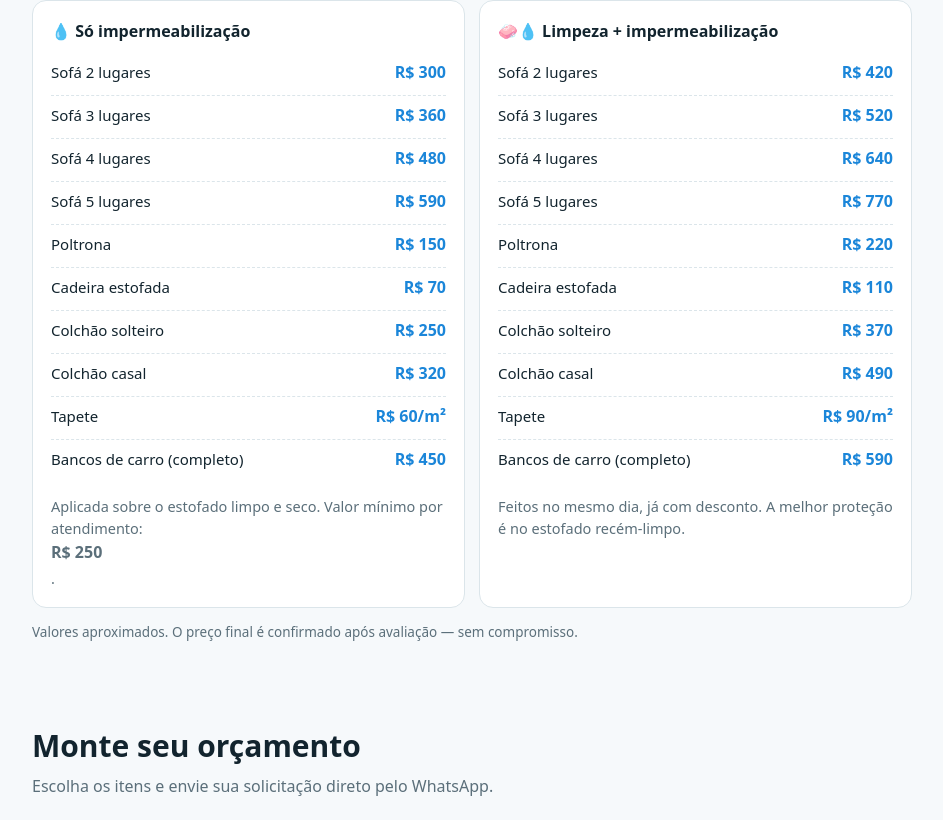
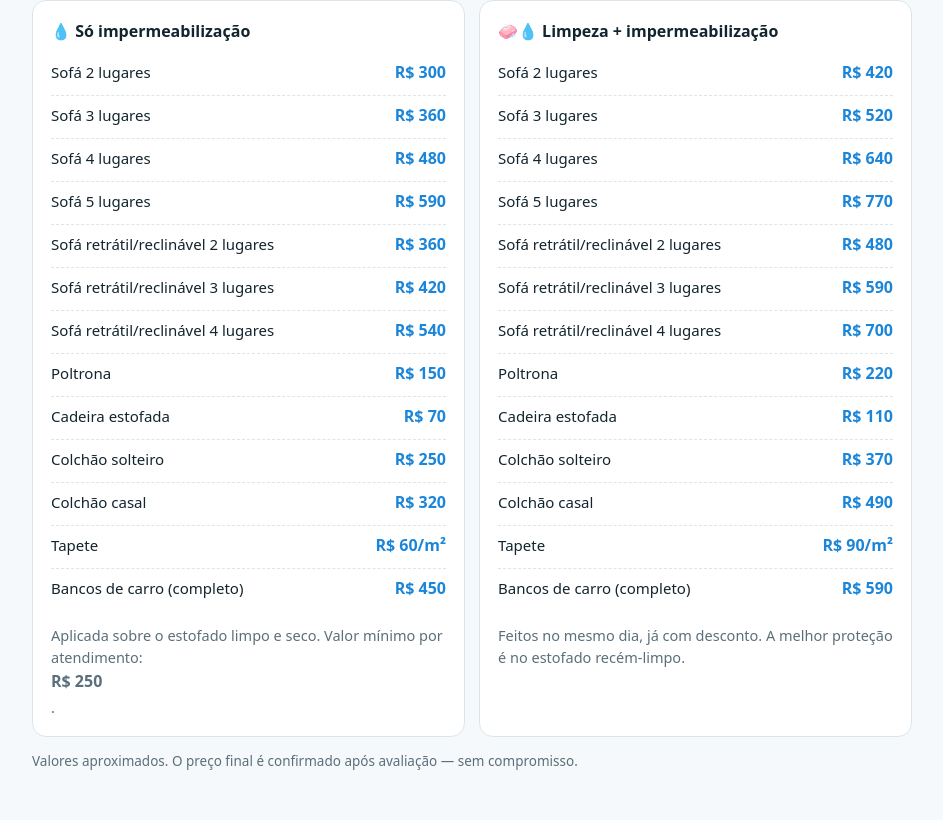
Before and after one commit to tavaresalimpm/salimestofados, a plain HTML site: page index.html in a window 1280 px wide. Shown: the part 2284-3104 px from the top of the page, without its empty margins (168-1111 px from the left). Drawn offline with Linux system fonts and the light colour scheme.

Commit message:
Adiciona sofá retrátil/reclinável à impermeabilização e ao combo

```diff
--- a/index.html
+++ b/index.html
@@ -201,6 +201,9 @@ footer b{color:#cfe3f5}
         <li><span>Sofá 3 lugares</span><b>R$ 360</b></li>
         <li><span>Sofá 4 lugares</span><b>R$ 480</b></li>
         <li><span>Sofá 5 lugares</span><b>R$ 590</b></li>
+        <li><span>Sofá retrátil/reclinável 2 lugares</span><b>R$ 360</b></li>
+        <li><span>Sofá retrátil/reclinável 3 lugares</span><b>R$ 420</b></li>
+        <li><span>Sofá retrátil/reclinável 4 lugares</span><b>R$ 540</b></li>
         <li><span>Poltrona</span><b>R$ 150</b></li>
         <li><span>Cadeira estofada</span><b>R$ 70</b></li>
         <li><span>Colchão solteiro</span><b>R$ 250</b></li>
@@ -217,6 +220,9 @@ footer b{color:#cfe3f5}
         <li><span>Sofá 3 lugares</span><b>R$ 520</b></li>
         <li><span>Sofá 4 lugares</span><b>R$ 640</b></li>
         <li><span>Sofá 5 lugares</span><b>R$ 770</b></li>
+        <li><span>Sofá retrátil/reclinável 2 lugares</span><b>R$ 480</b></li>
+        <li><span>Sofá retrátil/reclinável 3 lugares</span><b>R$ 590</b></li>
+        <li><span>Sofá retrátil/reclinável 4 lugares</span><b>R$ 700</b></li>
         <li><span>Poltrona</span><b>R$ 220</b></li>
         <li><span>Cadeira estofada</span><b>R$ 110</b></li>
         <li><span>Colchão solteiro</span><b>R$ 370</b></li>
@@ -308,11 +314,11 @@ const grupos = [
     {n:"Cadeira estofada",p:50},{n:"Colchão solteiro",p:170},{n:"Colchão casal",p:240},
     {n:"Tapete (por m²)",p:45},{n:"Bancos de carro (completo)",p:220}]},
   {t:"Impermeabilização", note:"Aplicada sobre o estofado limpo e seco. Valor mínimo de R$ 250 por atendimento.", items:[
-    {n:"Sofá 2 lugares",p:300},{n:"Sofá 3 lugares",p:360},{n:"Sofá 4 lugares",p:480},{n:"Sofá 5 lugares",p:590},{n:"Poltrona",p:150},
+    {n:"Sofá 2 lugares",p:300},{n:"Sofá 3 lugares",p:360},{n:"Sofá 4 lugares",p:480},{n:"Sofá 5 lugares",p:590},{n:"Sofá retrátil/reclinável 2 lugares",p:360},{n:"Sofá retrátil/reclinável 3 lugares",p:420},{n:"Sofá retrátil/reclinável 4 lugares",p:540},{n:"Poltrona",p:150},
     {n:"Cadeira estofada",p:70},{n:"Colchão solteiro",p:250},{n:"Colchão casal",p:320},
     {n:"Tapete (por m²)",p:60},{n:"Bancos de carro (completo)",p:450}]},
   {t:"Limpeza + impermeabilização", note:"Combo feito no mesmo dia, já com desconto.", items:[
-    {n:"Sofá 2 lugares",p:420},{n:"Sofá 3 lugares",p:520},{n:"Sofá 4 lugares",p:640},{n:"Sofá 5 lugares",p:770},{n:"Poltrona",p:220},
+    {n:"Sofá 2 lugares",p:420},{n:"Sofá 3 lugares",p:520},{n:"Sofá 4 lugares",p:640},{n:"Sofá 5 lugares",p:770},{n:"Sofá retrátil/reclinável 2 lugares",p:480},{n:"Sofá retrátil/reclinável 3 lugares",p:590},{n:"Sofá retrátil/reclinável 4 lugares",p:700},{n:"Poltrona",p:220},
     {n:"Cadeira estofada",p:110},{n:"Colchão solteiro",p:370},{n:"Colchão casal",p:490},
     {n:"Tapete (por m²)",p:90},{n:"Bancos de carro (completo)",p:590}]}
 ];
```
